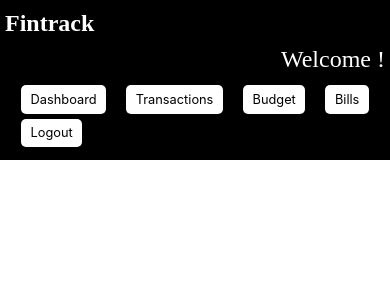
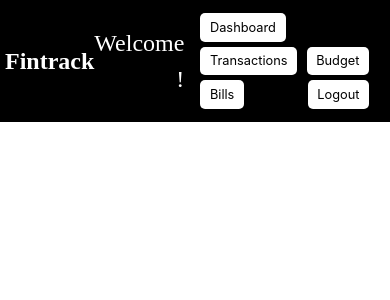
Before and after one commit to 13ack2basixs/Fintrack, a Django app: page /home/ in a window 390 px wide. Shown: the top 300 px of the page. Run offline with Django 5.2, Linux system fonts and the light colour scheme; some web fonts are replaced.

Commit message:
Responsive Design

```diff
--- a/fintrack/static/fintrack/home.css
+++ b/fintrack/static/fintrack/home.css
@@ -240,10 +240,11 @@ header {
         box-shadow: none;
     }
 
-    /* Responsive Navbar -> Sidebar */
+    /* Responsive Navbar */
     .header-container {
-        flex-direction: column;
-        align-items: stretch;
+        display: flex;
+        justify-content: space-between;
+        align-items: center;
         padding: 10px;
         height: auto;
     }
```
